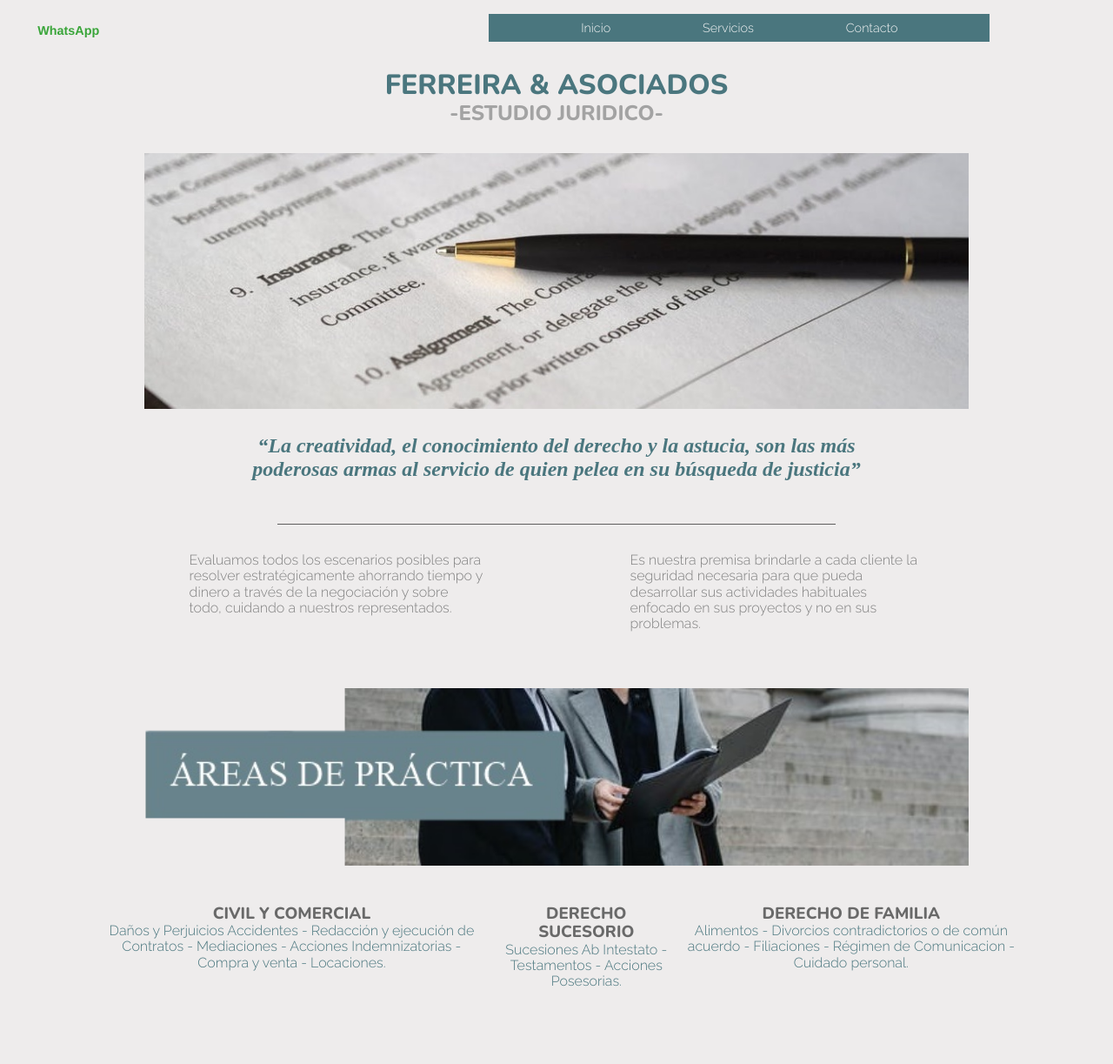
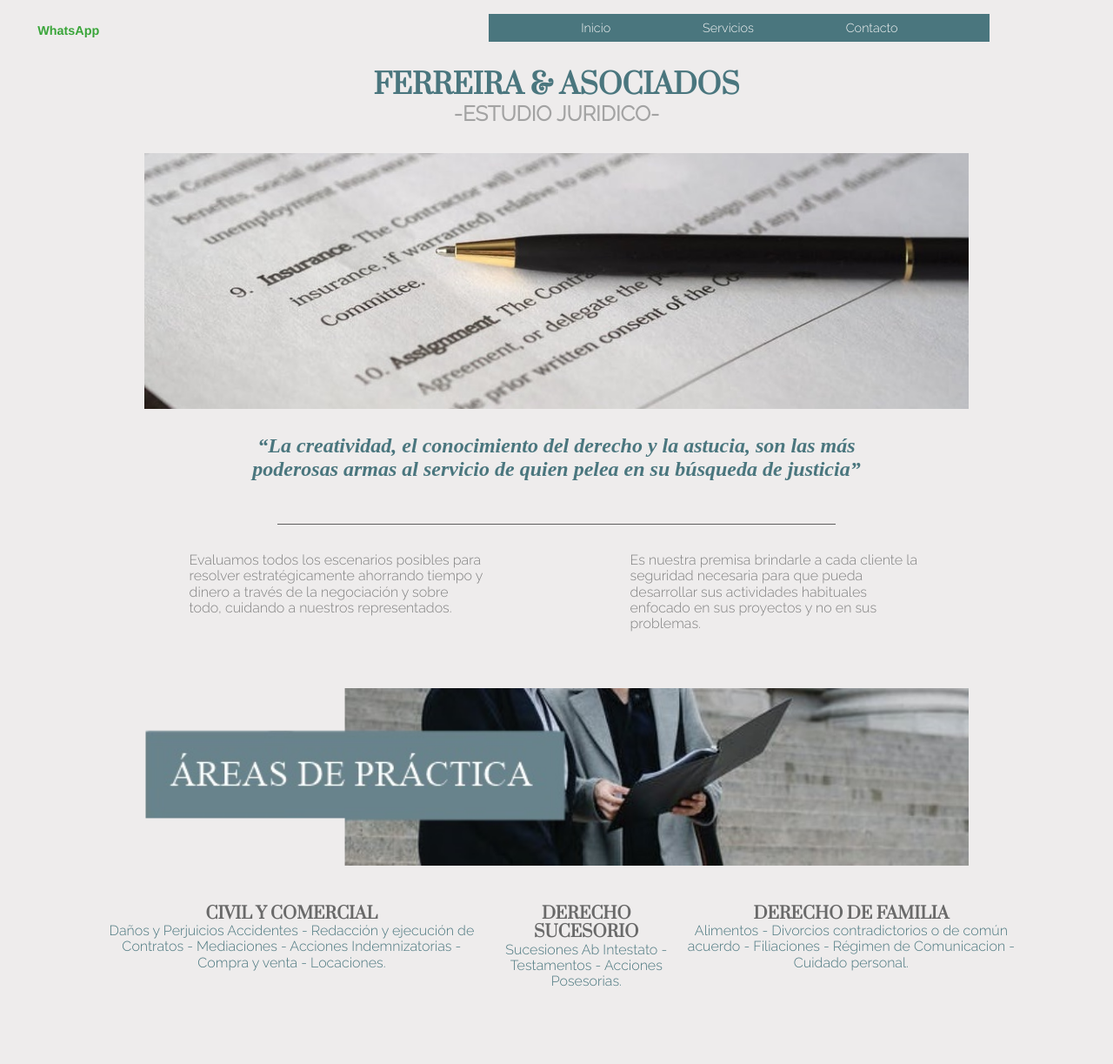
Before and after one commit to ani-ferreira/estudio-, a website built with Parcel: page index.html in a window 1280 px wide. Shown: the top 1223 px of the page at 87% size. Built offline with nearby package versions, Linux system fonts and the light colour scheme.

Commit message:
cambie fuentes

```diff
--- a/index.html
+++ b/index.html
@@ -10,7 +10,8 @@
     <link rel="stylesheet" href="sass/style.scss">
     <script src="https://kit.fontawesome.com/663de711ca.js" crossorigin="anonymous"></script>
     <link href="https://fonts.googleapis.com/css2?family=Raleway:wght@300&display=swap" rel="stylesheet">
-
+    <link rel="preconnect" href="https://fonts.gstatic.com">
+    <link href="https://fonts.googleapis.com/css2?family=Prata&display=swap" rel="stylesheet">
   </head>
 
   <body>
--- a/sass/style.scss
+++ b/sass/style.scss
@@ -132,11 +132,13 @@
   color: #4a767e;
   text-align: center;
   margin-top: 1em;
+  font-family: "Prata", serif;
 }
 
 #subt {
   color: #a3a3a3;
   text-align: center;
+  font-family: "Raleway", sans-serif;
 }
 
 #frase {
@@ -158,6 +160,7 @@
 #tituloserv {
   color: dimgray;
   text-align: center;
+  font-family: "Prata", serif;
 }
 
 #columna2 {
```
